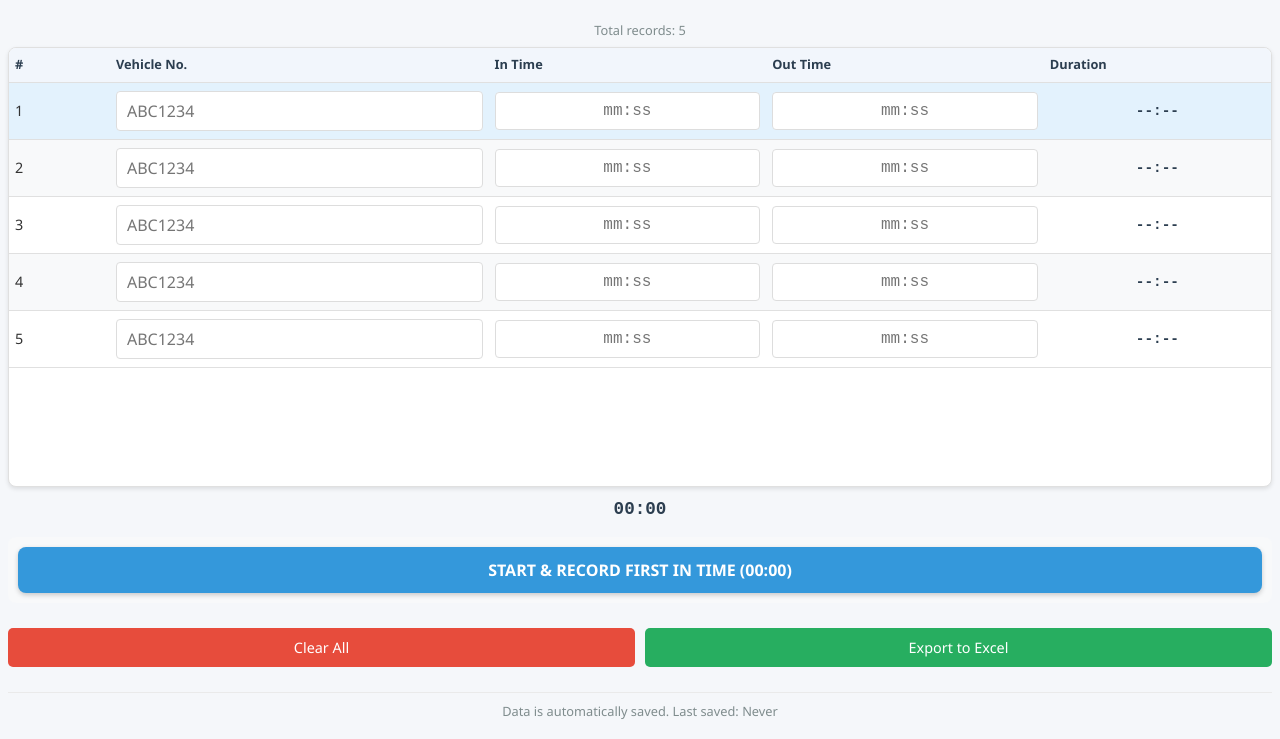
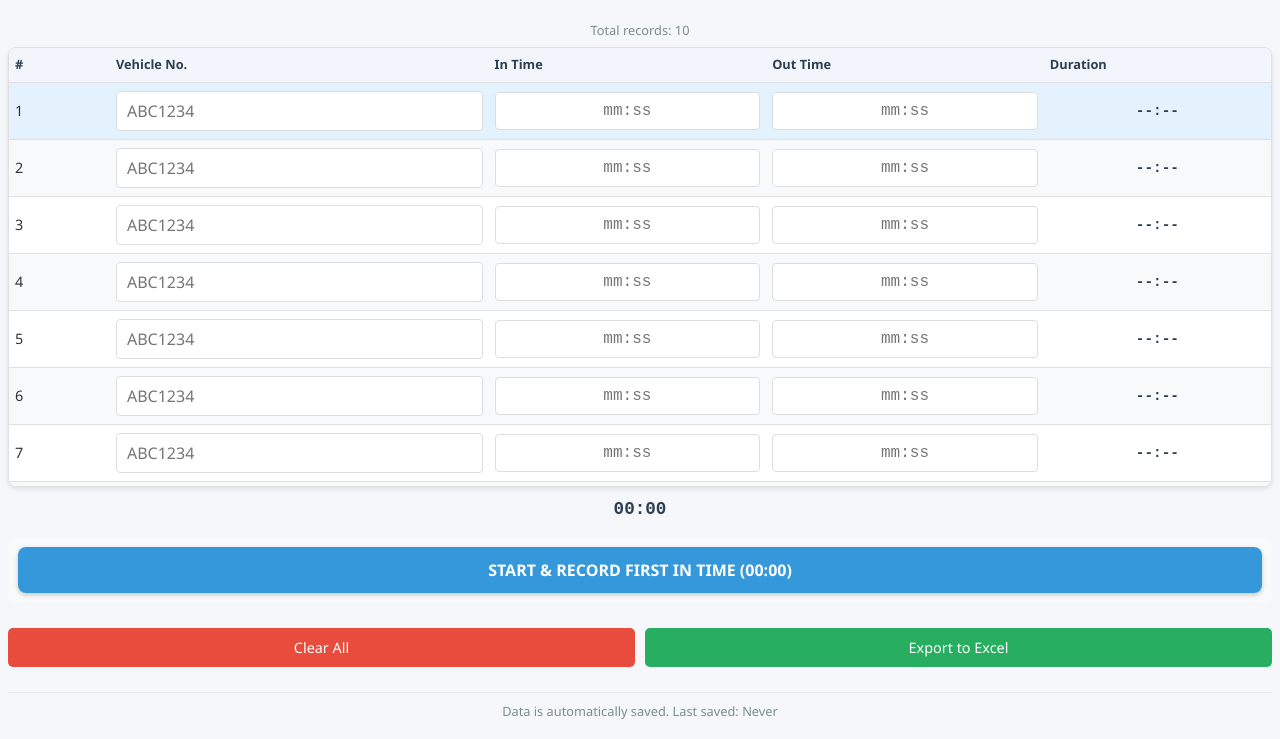
Before and after one commit to TDGWKTS/WB-Timer, a plain HTML site: page index.html in a window 1280 px wide. Shown: the part 78-817 px from the top of the page. Drawn offline with Linux system fonts and the light colour scheme.

Commit message:
Update index.html

```diff
--- a/index.html
+++ b/index.html
@@ -39,7 +39,7 @@
         .table-container {
             overflow-x: auto;
             margin-bottom: 10px;
-            height: 55vh;
+            max-height: 55vh;
             overflow-y: auto;
             border: 1px solid #e0e0e0;
             border-radius: 8px;
@@ -290,7 +290,6 @@
 
             let rowCount = 0;
             const maxRows = 90;
-            const visibleRows = 5; // Always show latest 5 records
             let currentInputMode = 'start'; // start, out-time, in-time
             let currentRowIndex = 0; // Track which row we're currently working on
             let timerStartTime = null;
@@ -309,7 +308,7 @@
             // Function to initialize table with empty rows
             function initializeTable() {
                 // Add initial empty rows
-                for (let i = 0; i < visibleRows; i++) {
+                for (let i = 0; i < 10; i++) {
                     addNewRow();
                 }
                 refreshTableDisplay();
@@ -398,17 +397,13 @@
                 rowCountInfo.textContent = `Total records: ${rowCount}`;
             }
 
-            // Function to refresh table display (show only latest 5 records)
+            // Function to refresh table display (show ALL records)
             function refreshTableDisplay() {
                 // Clear the table body
                 tableBody.innerHTML = '';
 
-                // Calculate which rows to show (latest 5, or all if less than 5)
-                const startIndex = Math.max(0, rowCount - visibleRows);
-                const endIndex = rowCount;
-
-                // Add rows to table (only the ones we want to show)
-                for (let i = startIndex; i < endIndex; i++) {
+                // Add ALL rows to table
+                for (let i = 0; i < rowCount; i++) {
                     const rowData = allRowsData[i];
                     const row = document.createElement('tr');
 
@@ -447,8 +442,6 @@
                     const activeRow = tableBody.querySelector('.active-row');
                     if (activeRow) {
                         activeRow.scrollIntoView({ behavior: 'smooth', block: 'center' });
-                    } else {
-                        tableContainer.scrollTop = tableContainer.scrollHeight;
                     }
                 }, 100);
             }
```
